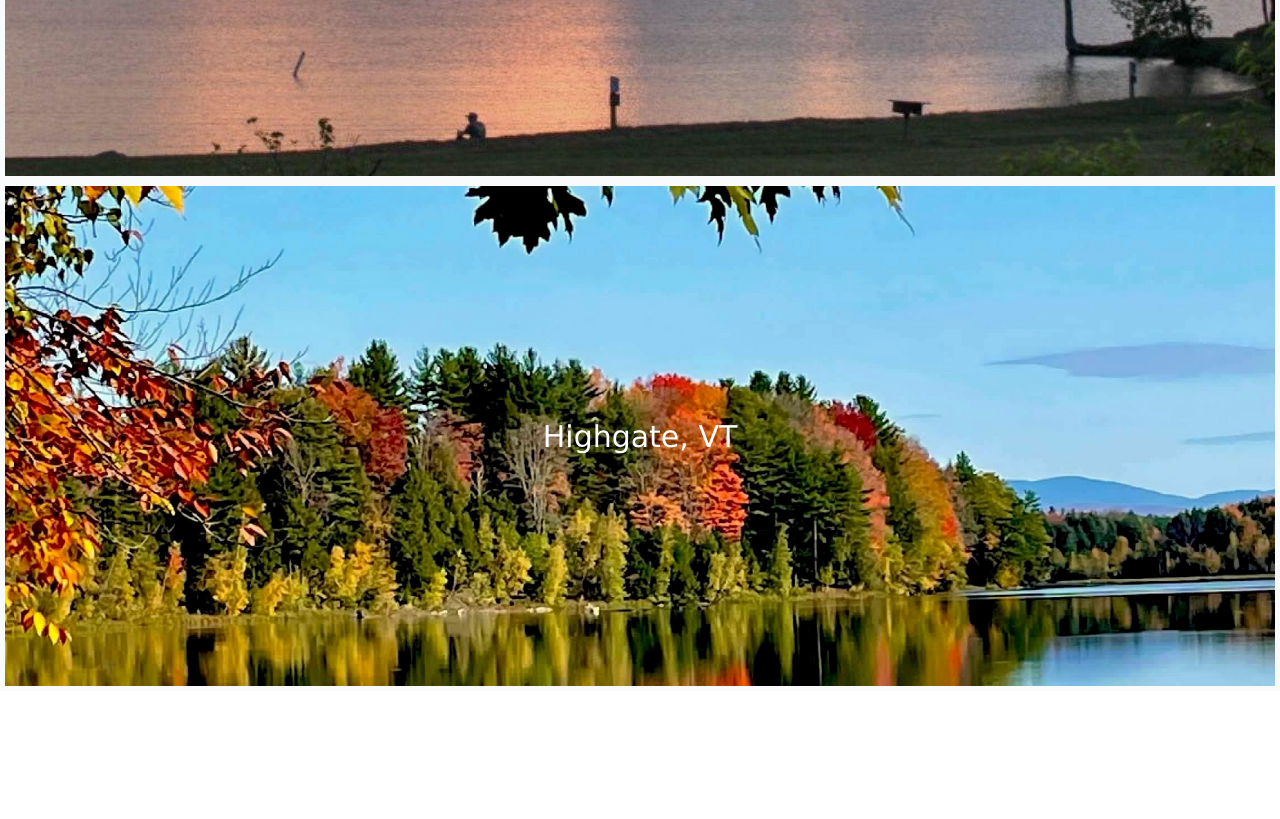
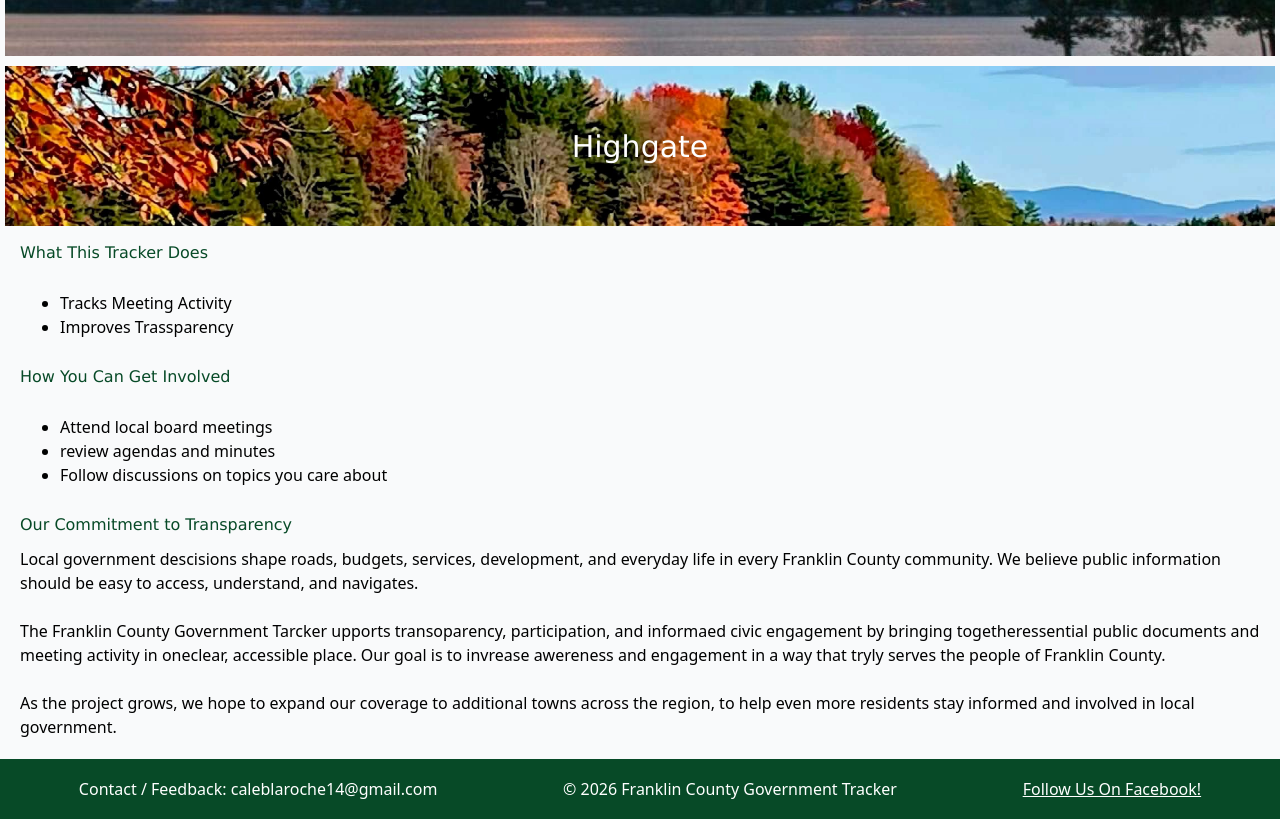
Before and after one commit to caleblaroche14/VtGovTracker, a React (Vite) app in the folder site/: page / in a window 1280 px wide. Shown: the part 500-1319 px from the top of the page. Before the commit the page ends 1191 px from the top, so only its background shows below. Built offline with nearby package versions, Linux system fonts and the light colour scheme.

Commit message:
finishing touches

```diff
--- a/site/src/App.css
+++ b/site/src/App.css
@@ -14,9 +14,10 @@ html,body, .page{
   display: flex;
   flex-direction: column;
   min-height: 100vh;
-  width: 100svw;
+  width: 100%;
   background-color: #f9fafb;
   color: black;
+  box-sizing: border-box;
 }
 
 /* page */
@@ -29,6 +30,16 @@ html,body, .page{
   justify-content: flex-start;
   padding: 5px;
   overflow-y: auto;
+  overflow-x: hidden;
+  width: 100vw;
+  max-width: 100%;
+  box-sizing: border-box;
+}
+
+/* ensures content containers fill width during loading */
+.townmeeting-cardholder {
+  width: 100%;
+  min-height: 200px;
 }
 
 .section-header{
@@ -110,17 +121,16 @@ html,body, .page{
     background-position: center;
     background-repeat: no-repeat;
     text-align: center;
-
     display: flex;
     flex-direction: column;
     justify-content: center;
     align-items: center;
-
     color: #074a27;
     font-family: Verdana, Geneva, Tahoma, sans-serif;
     font-size: 30px;
     transition: .5s;
     margin-top: 10px;
+    height: 160px !important;
 }
 
 .p-datatable-header .pi-filter {
@@ -478,3 +488,82 @@ button{
   background-color: #074a27;
   color: white;
 }
+
+.topheaderholder{
+    display: flex;
+    flex-direction: column;
+    gap: 10px;
+    width: 100%;
+    max-width: 100%;
+    padding: 15px;
+    box-sizing: border-box;
+}
+
+.hometitle{
+    font-size: 40px;
+    font-weight: bold;
+    color: #074a27;
+}
+
+.footer{
+    display: flex;
+    justify-content: space-around;
+    align-items: center;
+    height: 60px;
+    background-color: #074a27;
+    color: white;
+    margin-top: auto;
+    padding: 0 16px;
+}
+
+.footer > * {
+    min-width: 0; /* allow flex items to shrink properly */
+}
+
+/* Footer carousel for narrow screens */
+.footer-carousel {
+    display: flex;
+    flex-direction: column;
+    align-items: center;
+    justify-content: center;
+    width: 100%;
+    gap: 6px;
+}
+
+.footer-carousel-item {
+    text-align: center;
+    animation: fadeIn 0.4s ease-in-out;
+}
+
+@keyframes fadeIn {
+    from { opacity: 0; transform: translateY(4px); }
+    to { opacity: 1; transform: translateY(0); }
+}
+
+.footer-carousel-dots {
+    display: flex;
+    gap: 6px;
+}
+
+.footer-dot {
+    width: 8px;
+    height: 8px;
+    border-radius: 50%;
+    background-color: rgba(255, 255, 255, 0.4);
+    cursor: pointer;
+    transition: background-color 0.2s;
+}
+
+.footer-dot.active {
+    background-color: white;
+}
+
+.footer-link {
+    color: white;
+    text-decoration: underline;
+    transition: opacity 0.2s;
+}
+
+.footer-link:hover {
+    opacity: 0.8;
+}
--- a/site/src/App.tsx
+++ b/site/src/App.tsx
@@ -5,10 +5,11 @@ import About from './pages/About';
 import TownInfo from './pages/TownInfo';
 import Header from './components/Header'
 import Meeting from './pages/Meeting';
-
+import Footer from './components/Footer';
 import 'primereact/resources/themes/mdc-dark-indigo/theme.css';
 import 'primereact/resources/primereact.min.css';
 import 'primeicons/primeicons.css';
+
 
 function App() {
   return (
@@ -22,6 +23,7 @@ function App() {
           <Route path="/meeting/:meetingid" element={<Meeting />} />
         </Routes>
       </main>
+      <Footer />
     </div>
   )
 }
--- /dev/null
+++ b/site/src/components/Footer.tsx
@@ -0,0 +1,66 @@
+import { useState, useEffect } from 'react';
+import type { ReactNode } from 'react';
+
+const FacebookLink = () => (
+    <a
+        href="https://www.facebook.com/FranklinCountyGovTracker"
+        target="_blank"
+        rel="noopener noreferrer"
+        className="footer-link"
+    >
+        Follow Us On Facebook!
+    </a>
+);
+
+const footerItems: ReactNode[] = [
+    'Contact / Feedback: caleblaroche14@gmail.com',
+    '© 2026 Franklin County Government Tracker',
+    <FacebookLink key="fb" />
+];
+
+const Footer = () => {
+    const [currentIndex, setCurrentIndex] = useState(0);
+    const [isNarrow, setIsNarrow] = useState(false);
+
+    useEffect(() => {
+        const checkWidth = () => setIsNarrow(window.innerWidth < 700);
+        checkWidth();
+        window.addEventListener('resize', checkWidth);
+        return () => window.removeEventListener('resize', checkWidth);
+    }, []);
+
+    useEffect(() => {
+        if (!isNarrow) return;
+        const interval = setInterval(() => {
+            setCurrentIndex((prev) => (prev + 1) % footerItems.length);
+        }, 3000);
+        return () => clearInterval(interval);
+    }, [isNarrow]);
+
+    return (
+        <footer className="footer">
+            {isNarrow ? (
+                <div className="footer-carousel">
+                    <span className="footer-carousel-item">{footerItems[currentIndex]}</span>
+                    <div className="footer-carousel-dots">
+                        {footerItems.map((_, i) => (
+                            <span
+                                key={i}
+                                className={`footer-dot ${i === currentIndex ? 'active' : ''}`}
+                                onClick={() => setCurrentIndex(i)}
+                            />
+                        ))}
+                    </div>
+                </div>
+            ) : (
+                <>
+                    <div>{footerItems[0]}</div>
+                    <p>{footerItems[1]}</p>
+                    <div>{footerItems[2]}</div>
+                </>
+            )}
+        </footer>
+    );
+};
+
+export default Footer;
--- a/site/src/components/Header.tsx
+++ b/site/src/components/Header.tsx
@@ -11,7 +11,7 @@ function Header() {
         </Link>
 
         <Link to="/about" className='nav-button'>
-          About
+          About the Project
         </Link>
 
       </nav>
--- a/site/src/pages/About.tsx
+++ b/site/src/pages/About.tsx
@@ -4,8 +4,7 @@ import liv from '../assets/images/about/olivia.png';
 const About = () => {
     return (
     <div className='page'>
-            <button onClick={() => window.history.back()} style={{width: '80px'}}>Back</button>
-
+        <div className="topheaderholder">
             <div className="headerinfo">
                 <h1>About FC Gov Tracker</h1>
             </div>
@@ -52,6 +51,7 @@ const About = () => {
                     </div>
                 </div>
             </div>
+        </div>
     </div>
     );
 }
--- a/site/src/pages/Home.tsx
+++ b/site/src/pages/Home.tsx
@@ -3,15 +3,48 @@ import { Link } from 'react-router-dom';
 const Home = () => {
     return (
     <div className="page">
-       <h2 className='pageheader'>Welcome to the Town Information Portal</h2>
-        <p className='pagedesc'>Select a town to view more information:</p>
+      <div className="topheaderholder">
+       <h2 className='pageheader'>Welcome to the Franklin County Government Tracker</h2>
+        <p className='pagedesc'>This is a transparent and easy-to-user tool, designed to help residents stay informaed about local government activity across Fraknlin County</p>
+        <p>The Franklin County Government Tracker brings together public information from our towns-agendas, minutes, descisions, notices, and upcoming meetings-into one simple, organized
+          place. Our goal is to make it easier for community members to follow what's happening, understand local descision making, and stay engaged with inititives that matter.
+        </p>
+        <p><b>Start by selecting your town below:</b></p>
+      </div>
+
         <Link to={`/towninfo/${1}`} className='towncard' id='franklin'>
-          <div className="towntitle" >Franklin, VT</div>
+          <div className="towntitle" >Franklin</div>
         </Link>
 
         <Link to={`/towninfo/${2}`} className='towncard' id='highgate'>
-            <div className="towntitle" >Highgate, VT</div>
-          </Link>
+            <div className="towntitle" >Highgate</div>
+        </Link>
+        <div className="topheaderholder">
+          <div className='pageheader'>What This Tracker Does</div>
+          <ul>
+            <li>Tracks Meeting Activity</li>
+            <li>Improves Trassparency</li>
+          </ul>
+
+          <div className='pageheader'>How You Can Get Involved</div>
+          <ul>
+            <li>Attend local board meetings</li>
+            <li>review agendas and minutes</li>
+            <li>Follow discussions on topics you care about</li>
+          </ul>
+
+          <div className='pageheader'>Our Commitment to Transparency</div>
+          <div>Local government descisions shape roads, budgets, services, development, and everyday life in every Franklin County community. We believe public information
+            should be easy to access, understand, and navigates.
+            <br />
+            <br />
+            The Franklin County Government Tarcker upports transoparency, participation, and informaed civic engagement by bringing togetheressential public documents and meeting activity in oneclear, accessible
+            place. Our goal is to invrease awereness and engagement in a way that tryly serves the people of Franklin County.
+            <br />
+            <br />
+            As the project grows, we hope to expand our coverage to additional towns across the region, to help even more residents stay informed and involved in local government.
+          </div>
+        </div>
     </div>)
 }
 export default Home;
```
Lines whose indentation alone changed are shown as unchanged.
